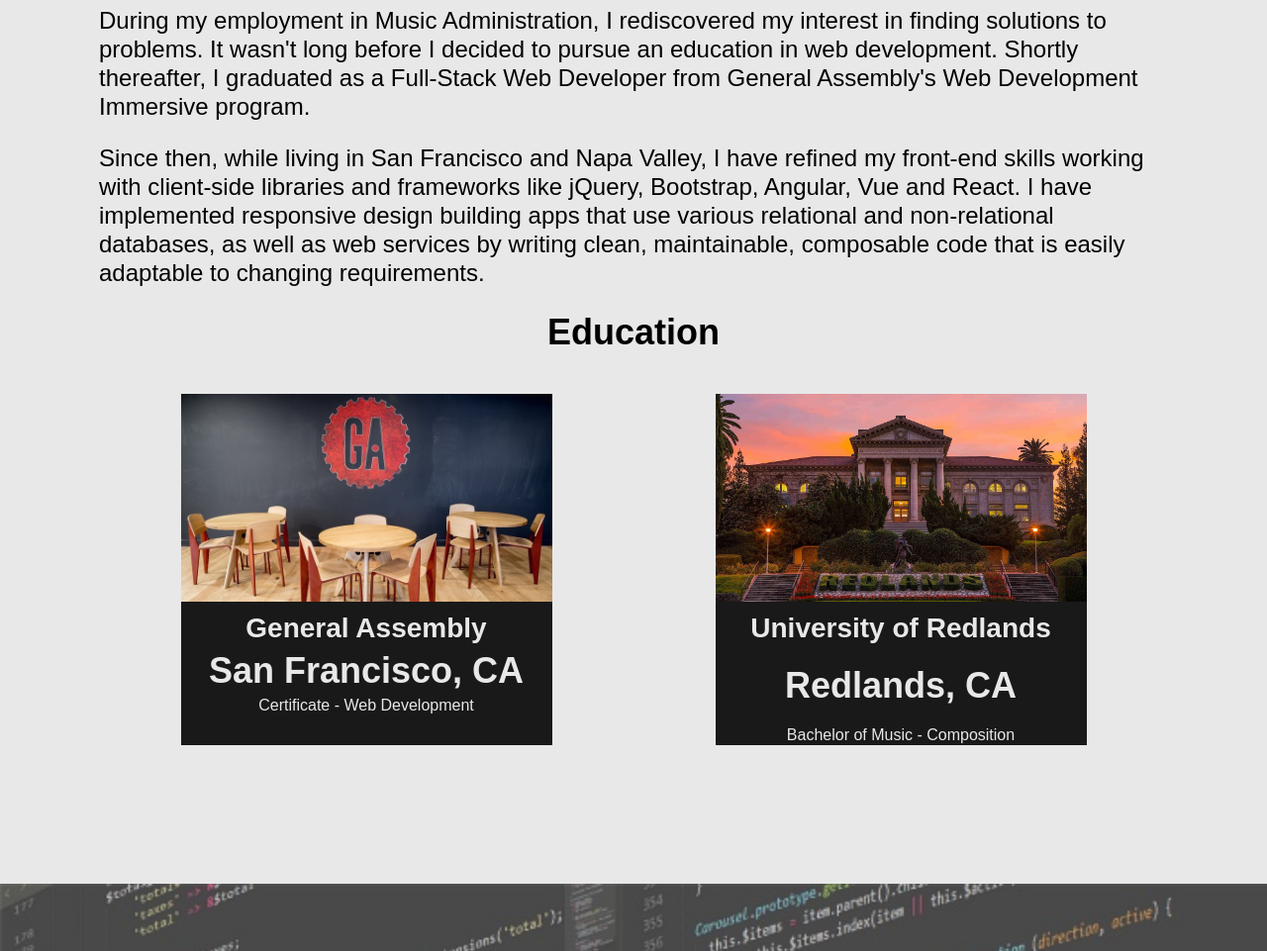
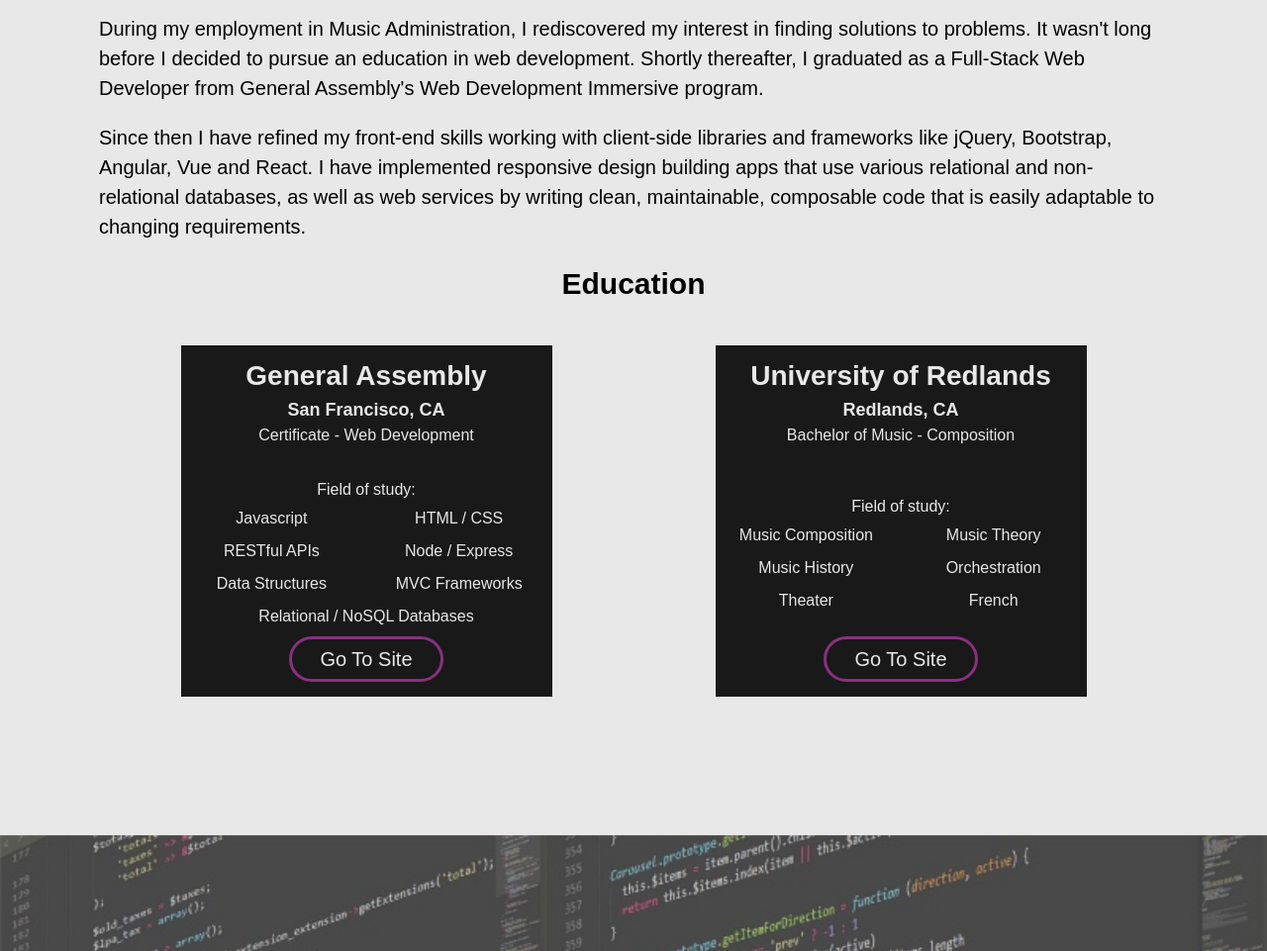
Before and after one commit to jmebradl23/hintonbradley-site, a website built with webpack: page src/index.html in a window 1280 px wide. Shown: the part 980-1941 px from the top of the page at 99% size. Built offline with nearby package versions, Linux system fonts and the light colour scheme; what sal.js would draw is missing.

Commit message:
updated styling

```diff
--- a/src/index.html
+++ b/src/index.html
@@ -31,7 +31,7 @@
             <h1 class="section-title">About</h1>
             <div class="about-content">
                 <p>During my employment in Music Administration, I rediscovered my interest in finding solutions to problems. It wasn't long before I decided to pursue an education in web development. Shortly thereafter, I graduated as a Full-Stack Web Developer from General Assembly's Web Development Immersive program.</p>
-                <p>Since then, while living in San Francisco and Napa Valley, I have refined my front-end skills working with client-side libraries and frameworks like jQuery, Bootstrap, Angular, Vue and React. I have implemented responsive design building apps that use various relational and non-relational databases, as well as web services by writing clean, maintainable, composable code that is easily adaptable to changing requirements.</p>
+                <p>Since then I have refined my front-end skills working with client-side libraries and frameworks like jQuery, Bootstrap, Angular, Vue and React. I have implemented responsive design building apps that use various relational and non-relational databases, as well as web services by writing clean, maintainable, composable code that is easily adaptable to changing requirements.</p>
 
                 <div>
                     <h2 class='txt-ctr'>Education</h2>
@@ -41,10 +41,12 @@
                                 <div class="card-img ga-img"></div>
                             </div>
                             <div class="card-text">
+                                <div class="top-titles">
                                     <h1 class="txt-ctr card-title">General Assembly</h1>
                                     <h2 class="txt-ctr card-subtitle">San Francisco, CA</h2>
                                     <div class="txt-ctr card-subtext">
                                         <p>Certificate - Web Development</p>
+                                    </div>
                                 </div>
                                 <div class="card-description">
                                     <p class='txt-ctr'>Field of study:</p>
@@ -53,9 +55,7 @@
                                         <li> HTML / CSS</li>
                                         <li>RESTful APIs</li>
                                         <li>Node / Express</li>
-                                        <li>Algorithms</li>
                                         <li>Data Structures</li>
-                                        <li>Ruby on Rails</li>
                                         <li>MVC Frameworks</li>
                                         <li class="full-width">Relational / NoSQL Databases</li>
                                     </ul>
@@ -71,10 +71,12 @@
                                 <div class="card-img redlands-img"></div>
                             </div>
                             <div class="card-text">
+                                <div class="top-titles">
                                     <h1 class="txt-ctr card-title">University of Redlands</h1>
                                     <h2 class="txt-ctr card-subtitle">Redlands, CA</h2>
                                     <div class="txt-ctr card-subtext">
                                         <p>Bachelor of Music - Composition</p>
+                                    </div>
                                 </div>
                                 <div class="card-description">
                                     <p class='txt-ctr'>Field of study:</p>
@@ -213,8 +215,8 @@
     <section class="fixed"></section>
 
     <section>
-        <div class="section-wrapper">
-            <h1 id="recommendations" class='txt-ctr'>Recommendations</h1>
+        <div id="recommendations" class="section-wrapper">
+            <h1 class='txt-ctr'>Recommendations</h1>
             <div class="recommendation">
                 <div class="rec-img-container" data-sal="slide-right" style="--sal-duration: 1s;">
                     <div class="sush rec-photo"></div>
--- a/src/style.scss
+++ b/src/style.scss
@@ -47,8 +47,8 @@
 section {
   min-height: 100vh;
   background: $color-light;
-  font-size: 24px;
-  line-height: 1.2;
+  font-size: 20px;
+  line-height: 1.5;
 }
 
 .fixed {
@@ -57,6 +57,7 @@
   background-repeat: no-repeat;
   opacity: 0.8;
   background-attachment: fixed;
+  min-height: 75vh;
 }
 
 .scrollable {
@@ -264,6 +265,10 @@
 
   .education {
 
+    .top-titles {
+      height: 120px;
+    }
+
     .card-text {
       top: 210px;
       transition: 0.5s ease;
@@ -271,6 +276,10 @@
 
     h1 {
       font-size: 28px;
+    }
+
+    h2 {
+      font-size: 18px;
     }
 
     li, p {
@@ -366,13 +375,27 @@
     background: $color-third;
   }
 
-  .card:hover .card-text {
+  // .card:hover .card-text {
+  //   top: 0;
+  // }
+
+  // .card:hover .card-description, .card:hover .card-btns {
+  //   opacity: 1;
+  // }
+
+  .card .card-text {
     top: 0;
   }
 
-  .card:hover .card-description, .card:hover .card-btns {
+  .card .card-description, .card .card-btns {
     opacity: 1;
   }
+
+
+
+
+
+
 
   .card-text {
     height: 350px;
```
Also changed, not shown: dist/index.html, dist/main.js. Lines whose indentation alone changed are shown as unchanged.
